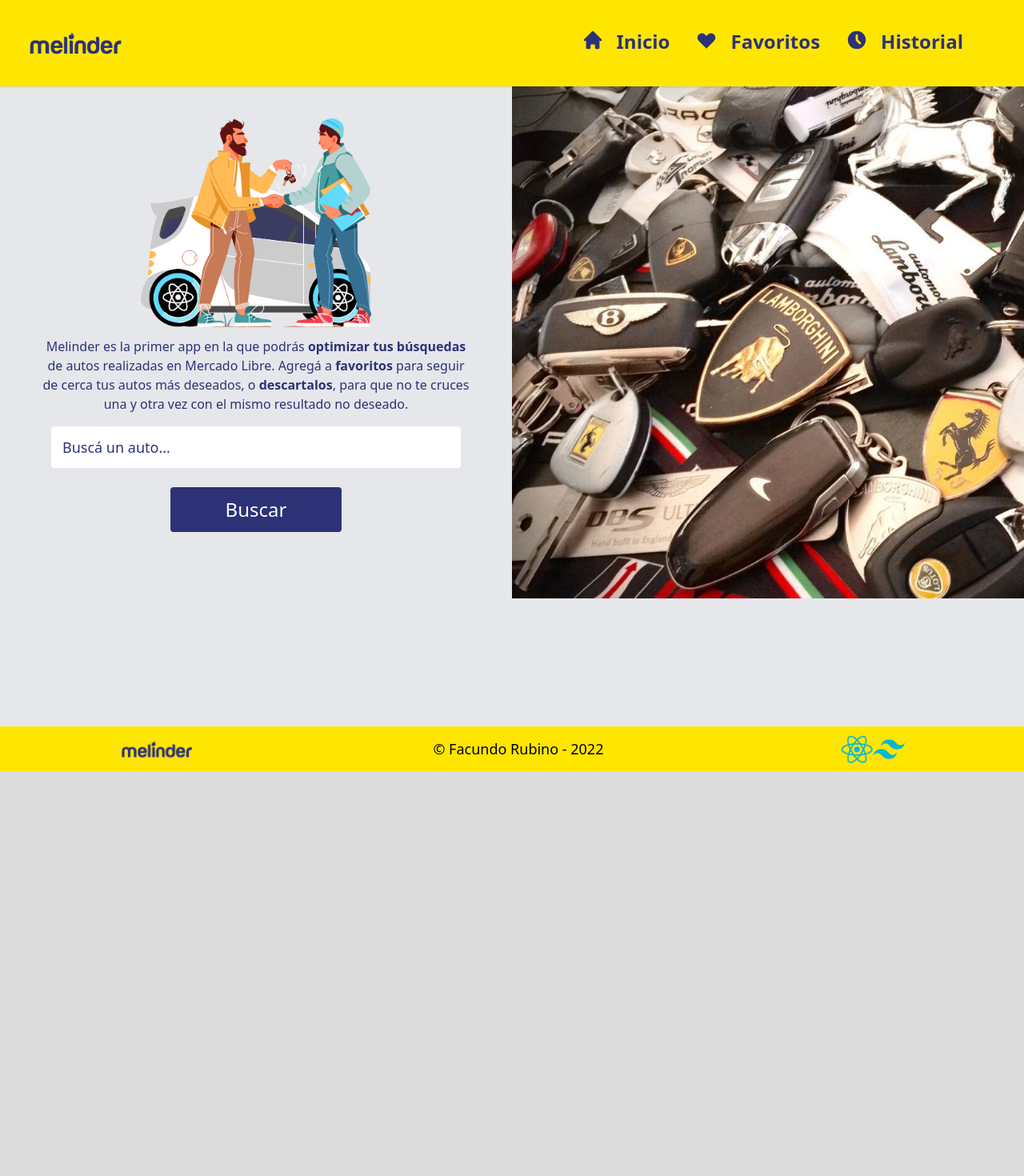
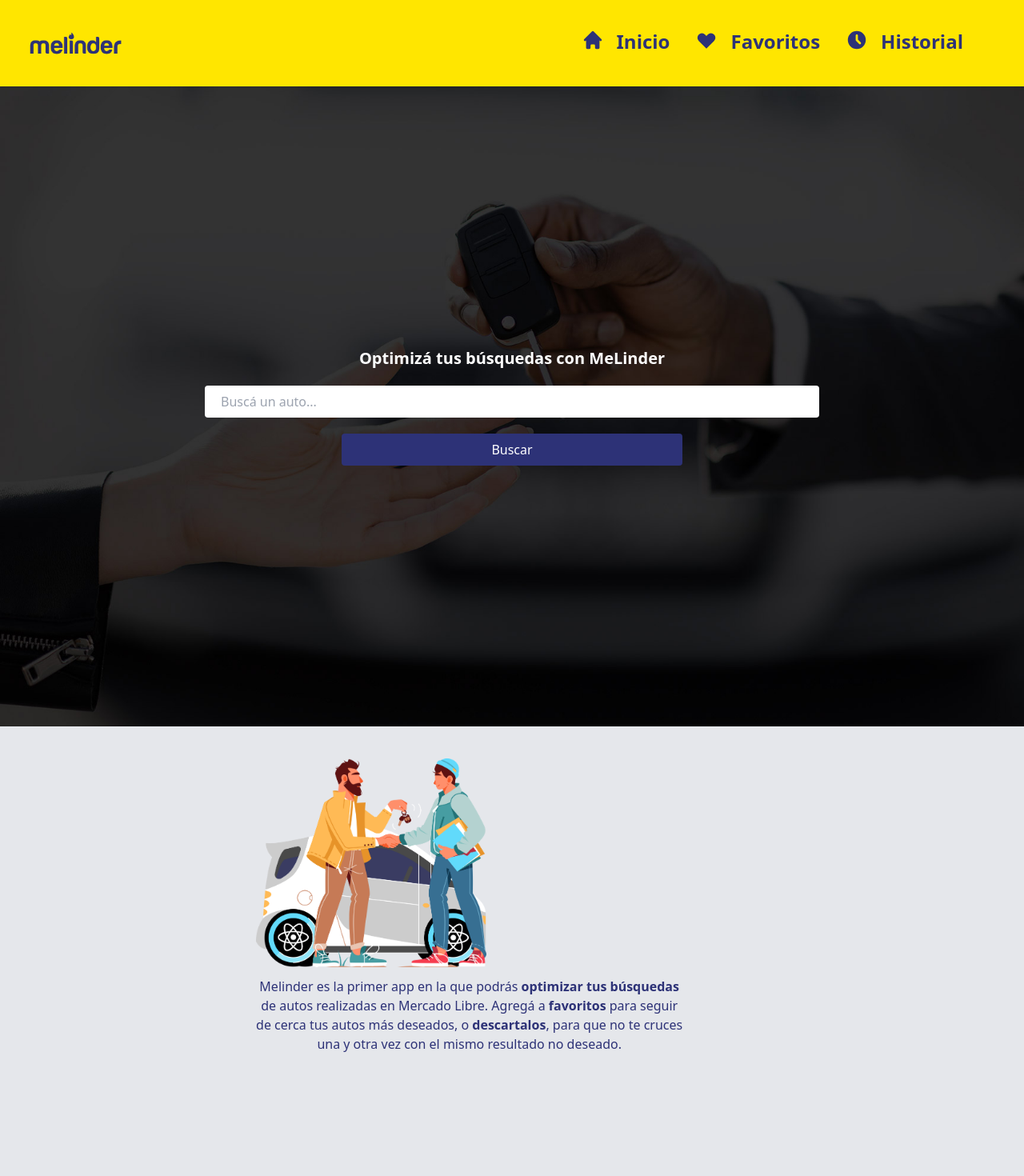
Before and after one commit to facundo-rubino/melinderApp, a React (Create React App) app: page / in a window 1280 px wide. Shown: the top 1470 px of the page at 80% size. Before the commit the page ends 964 px from the top, so only its background shows below. Built offline with nearby package versions, Linux system fonts and the light colour scheme.

Commit message:
hero added

```diff
--- a/src/components/Search/Search.js
+++ b/src/components/Search/Search.js
@@ -1,6 +1,7 @@
 import { useRef, useState } from 'react';
 import imgKeys from '../../img/car_interior.jpg';
-import imgInicio from '../../img/peoplecarWeb@2x.png'
+import imgInicio from '../../img/peoplecarWeb@2x.png';
+import homePhoto from '../../img/homePhoto.jpg';
 import { useDispatch, useSelector } from "react-redux";
 import { saveSearch } from "../../features/searchesSlice";
 import { useNavigate } from 'react-router-dom';
@@ -85,26 +86,31 @@
     }
 
     return (
-        <div className="md:flex h-screen bg-gray-200 overflow-y-hidden">
-            {isLoading ? <Loader /> :
-                <>
-                    <div className="flex flex-col items-center h-auto mt-10 pb-10 md:pb-0 md:w-1/2 my-auto ">
-                        <img className='w-72 mb-3' src={imgInicio} alt='Imagen de inicio' />
-                        <p className="text-center w-10/12 mb-4 hidden sm:block  text-MLblue">Melinder es la primer app en la que podrás <strong> optimizar tus búsquedas </strong> de autos realizadas en Mercado Libre.
+        <>
+            <div className="w-full h-screen relative">
+                <div className="w-full h-full flex flex-col absolute top-0 left-0 justify-center items-center">
+                    <p className="text-white text-xl font-bold">Optimizá tus búsquedas con MeLinder</p>
+                    <input ref={inpQuery} type="text" className="my-5 p-2 rounded w-3/5 pl-[20px]" placeholder="Buscá un auto..." />
+                    <input type="button" onClick={() => getCars(0, [])} className="text-white bg-MLblue p-2 rounded w-1/3 cursor-pointer" value="Buscar" />
+                    <ToastContainer />
+                </div>
+                <img src={homePhoto} className="w-full object-cover h-screen" />
+            </div>
+            <div className="md:flex h-screen bg-gray-200 overflow-y-hidden">
+                <div className="flex flex-col items-center h-auto mt-10 pb-10 ">
+                    <div className="md:pb-0 sm:w-1/2 ">
+                        <img className='w-72 mb-3 ' src={imgInicio} alt='Imagen de inicio' />
+                    </div>
+                    <div className="md:pb-0 sm:w-1/2 ">
+                        <p className="text-center w-10/12 mb-4 text-MLblue">Melinder es la primer app en la que podrás <strong> optimizar tus búsquedas </strong> de autos realizadas en Mercado Libre.
                             Agregá a <strong> favoritos </strong> para seguir de cerca tus autos más deseados, o <strong> descartalos</strong>, para que no te cruces
                             una y otra vez con el mismo resultado no deseado.
                         </p>
-                        <input ref={inpQuery} type="text" className="w-4/5 py-3 rounded placeholder-MLblue pl-[14px] text-lg" placeholder="Buscá un auto..." />
-                        <input type="button" onClick={() => getCars(0, [])} className="block mt-6 py-3 bg-MLblue w-1/3 rounded text-white text-2xl  cursor-pointer" value="Buscar" />
-                        <ToastContainer />
                     </div>
-                    <div className="h-auto hidden md:w-1/2 md:block">
-                        <img className="object-cover h-max w-full" src={imgKeys} />
-                    </div>
-                </>
-            }
+                </div>
 
-        </div>
+            </div>
+        </>
     )
 }
 
--- a/tailwind.config.js
+++ b/tailwind.config.js
@@ -13,6 +13,9 @@
         MLgreen: '#00a650',
         MLblueHover: '#4851c8',
       },
+      backgroundImage: (theme) => ({
+        'homeImg': 'url(/src/img/homePhoto.jpg)',
+      }),
     },
   },
   plugins: [require('@tailwindcss/typography')],
```
Also changed, not shown: src/img/homePhoto.jpg (added).
